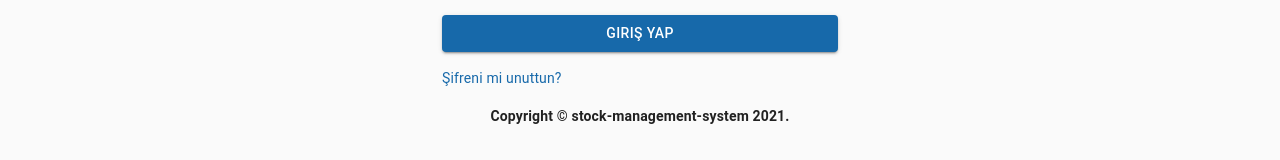
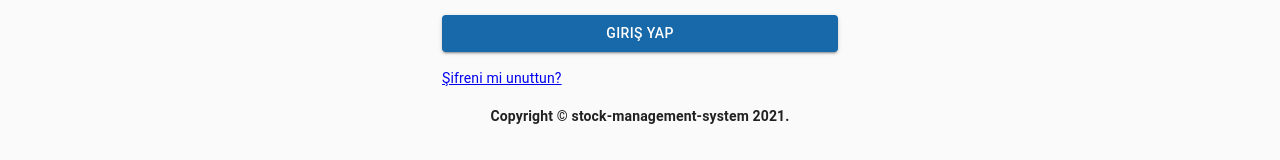
Before and after one commit to emreturgutce/stock-management-client, a React (Create React App) app: page /login in a window 1280 px wide. Shown: the part 435-595 px from the top of the page. Built offline with nearby package versions, Linux system fonts and the light colour scheme; no server answers.

Commit message:
forgot password link

```diff
--- a/src/pages/login.js
+++ b/src/pages/login.js
@@ -1,4 +1,5 @@
 import React, { useCallback, useState } from 'react';
+import { Link as RouterLink } from 'react-router-dom';
 import { useDispatch } from 'react-redux';
 import { useHistory, Redirect } from 'react-router-dom';
 import validator from 'validator';
@@ -9,7 +10,6 @@
 	TextField,
 	FormControlLabel,
 	Checkbox,
-	Link,
 	Grid,
 	Typography,
 	makeStyles,
@@ -149,9 +149,9 @@
 								</Button>
 								<Grid container>
 									<Grid item xs>
-										<Link href='#' variant='body2'>
+										<RouterLink to='/forgot-password'>
 											Şifreni mi unuttun?
-										</Link>
+										</RouterLink>
 									</Grid>
 								</Grid>
 							</form>
```
